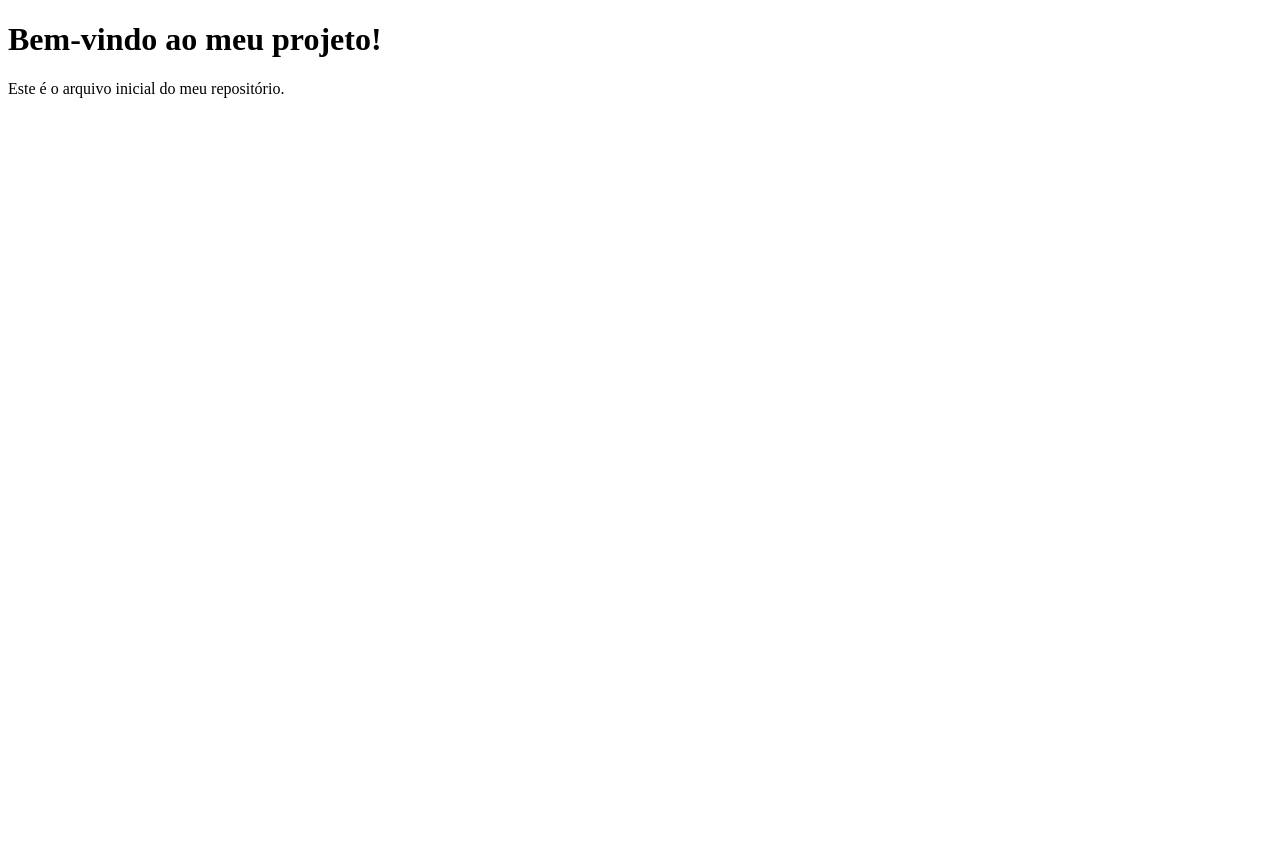
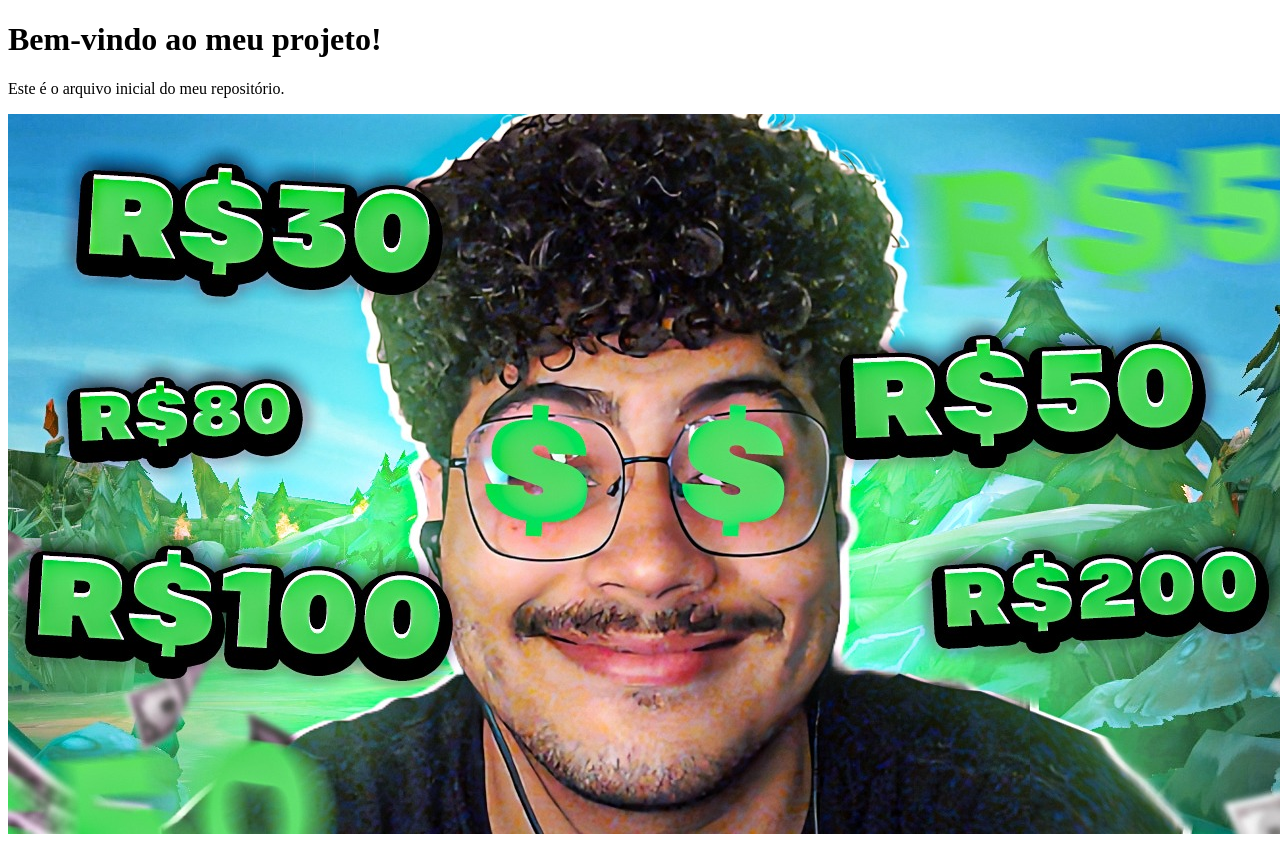
Before and after one commit to IacobusNonnus/atividade-github, a plain HTML site: page index.html in a window 1280 px wide. Before the commit the page ends 800 px from the top, so only its background shows below. Drawn offline with Linux system fonts and the light colour scheme.

Commit message:
Adiciona imagem e atualiza o index.html

```diff
--- a/index.html
+++ b/index.html
@@ -10,3 +10,4 @@
     <p>Este é o arquivo inicial do meu repositório.</p>
 </body>
 </html>
+<img src="images/imagem1.jpeg" alt="Minha Imagem">
```
Also changed, not shown: images/imagem1.jpeg (added).
